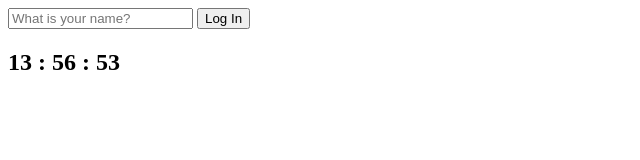
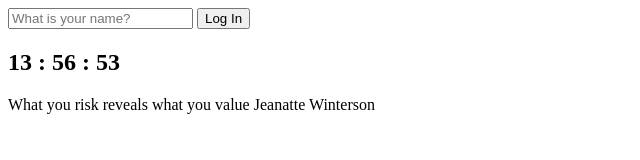
Before and after one commit to leedo97y/momentum, a plain HTML site: page index.html in a window 1280 px wide. Shown: the whole page, without its empty margins (0-640 px from the left). Drawn offline with Linux system fonts and the light colour scheme.

Commit message:
[add] random quote part upload

```diff
--- a/index.html
+++ b/index.html
@@ -20,6 +20,10 @@
     </form>
     <h2 id="clock">00:00</h2>
     <h1 id="greeting" class="hidden"></h1>
+    <div id="quote">
+      <span></span>
+      <span></span>
+    </div>
 
     <script src="js/greetings.js"></script>
     <script src="js/clock.js"></script>
--- a/js/quotes.js
+++ b/js/quotes.js
@@ -1,32 +1,76 @@
 /**
- * 1. I never dreamed about success, I worked for it.
- * - Estee Lauder
  *
- * 2. Do not try to be original, just try to be good.
- * - Paul Rand
  *
- * 3. Do not be afraid to give up the good to go forthe great.
- * - John D. Rockefeller
- *
- * 4. The fastest way to change yourself is to hang out with people who are already the way you want to be.
- * - Reid Hoffman
- *
- * 5. Some people dream of success, while other people get up every morning and make it happen.
- * - Wayne Huizenga
- *
- * 6. Be slow to fall into friendship. but when you are in, continue firm & constant.
- * - Socrates
- *
- * 7. All things are difficult before they are easy.
- * - Thomas Fuller
- *
- * 8. What do you want a meaning for? Life is a desire, not a meaning
- * - Charlie Chaplin
- *
- * 9. You may delay, but time will not.
- * - Benjamin Franklin
- *
- * 10. What you risk reveals what you value
- * - Jeanatte Winterson
  *
  */
+
+const quotes = [
+  {
+    quote: "I never dreamed about success, I worked for it.",
+    author: "Estee Lauder",
+  },
+  {
+    quote: "Do not try to be original, just try to be good.",
+    author: "Paul Rand",
+  },
+  {
+    quote: "Do not be afraid to give up the good to go forthe great.",
+    author: "John D. Rockefeller",
+  },
+  {
+    quote:
+      "The fastest way to change yourself is to hang out with people who are already the way you want to be.",
+    author: "Reid Hoffman",
+  },
+  {
+    quote:
+      "Some people dream of success, while other people get up every morning and make it happen.",
+    author: "Wayne Huizenga",
+  },
+  {
+    quote:
+      "Be slow to fall into friendship. but when you are in, continue firm & constant.",
+    author: "Socrates",
+  },
+  {
+    quote: "All things are difficult before they are easy.",
+    author: "Thomas Fuller",
+  },
+  {
+    quote: "What do you want a meaning for? Life is a desire, not a meaning",
+    author: "Charlie Chaplin",
+  },
+  {
+    quote: "You may delay, but time will not.",
+    author: "Benjamin Franklin",
+  },
+  {
+    quote: "What you risk reveals what you value",
+    author: "Jeanatte Winterson",
+  },
+];
+
+const quote = document.querySelector("#quote span:first-child");
+const author = document.querySelector("#quote span:last-child");
+
+const LENGTH_QUOTES = quotes.length;
+
+// console.log(quotes[parseInt(Math.random() * 10)]);
+// 형변환이라 굳이 이렇게 쓸 필요 없을 거 같다고 하더라....
+
+const todaysQuote = quotes[Math.floor(Math.random() * LENGTH_QUOTES)];
+
+quote.innerText = todaysQuote.quote;
+author.innerText = todaysQuote.author;
+
+/**
+ * [Strategy]
+ *
+ * floor는 1.99999도 1로 내려줌 (내림)
+ * ceil은 1.9999나 1.111이나 전부 2로 올려줌 (올림)
+ * round는 0.7은 1이 되고 0.4는 0이 된다. 우리가 익히 아는 반올림 (반올림)
+ *
+ * => 여기서는 length가 10이기 때문에 0~9까지의 인덱스를 랜덤으로 줄력해 줘야함
+ * 여기서의 length는 10 -> 10을 변수로 대체한다.
+ *
+ */
```
